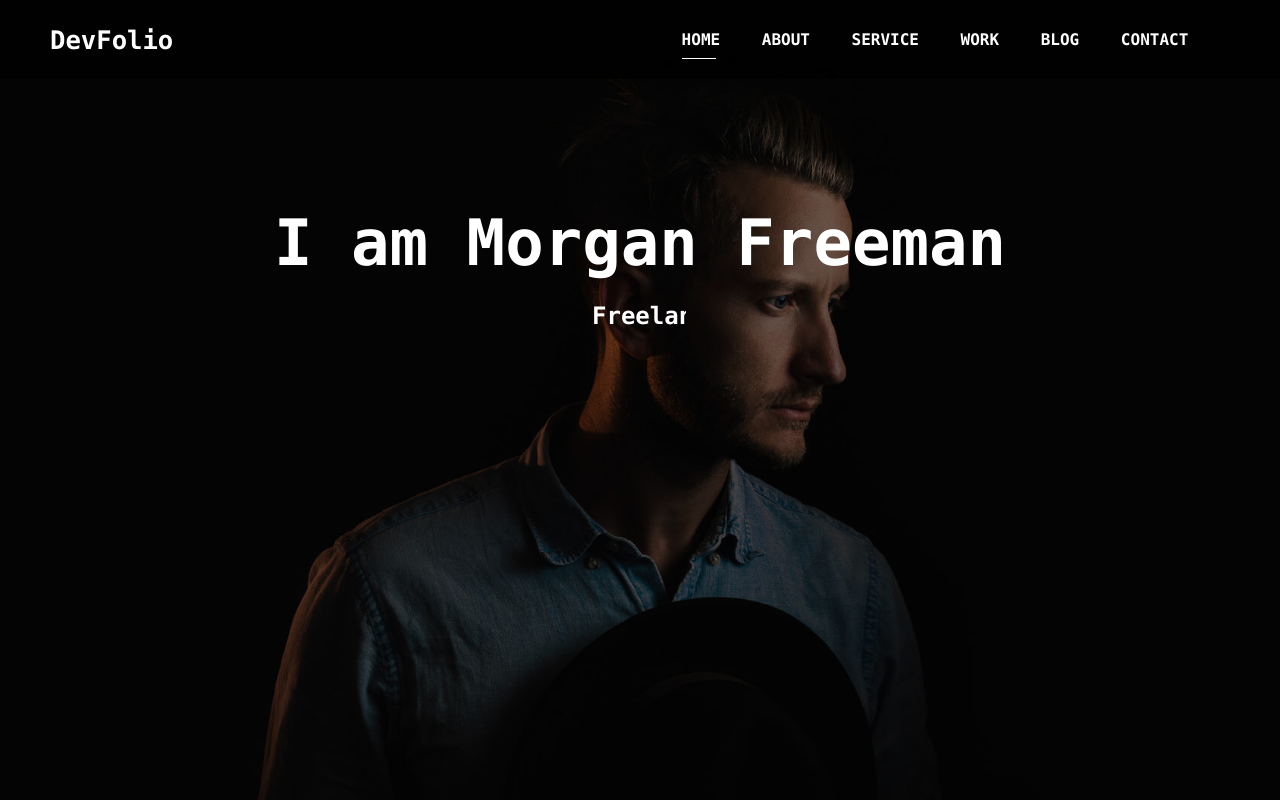
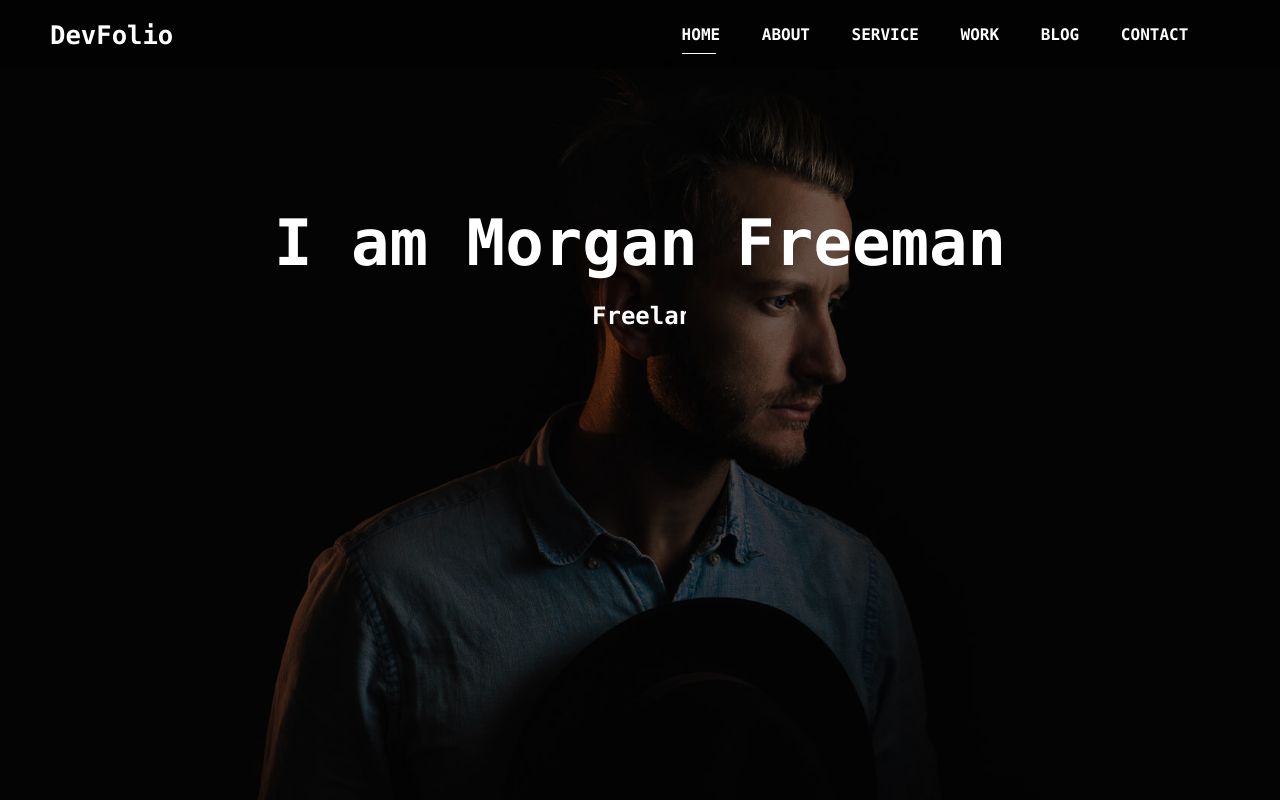
Before and after one commit to abeerAyad/DevFolio, a plain HTML site: page index.html in a window 1280 px wide. Shown: the top 800 px of the page. Drawn offline with Linux system fonts and the light colour scheme.

Commit message:
add some edit Relates#7

```diff
--- a/style.css
+++ b/style.css
@@ -38,10 +38,10 @@ header nav{
     display: flex;
     justify-content: space-between;
     align-items: center;
-    padding:15px 50px;
+    padding:10px 50px;
     position: fixed;
     width: 100%;
-    background-color: rgba(0,0,0,0.7);
+    background-color: rgba(0, 0, 0,0.5);
     z-index: 99;
 }
 header nav .title{
```
